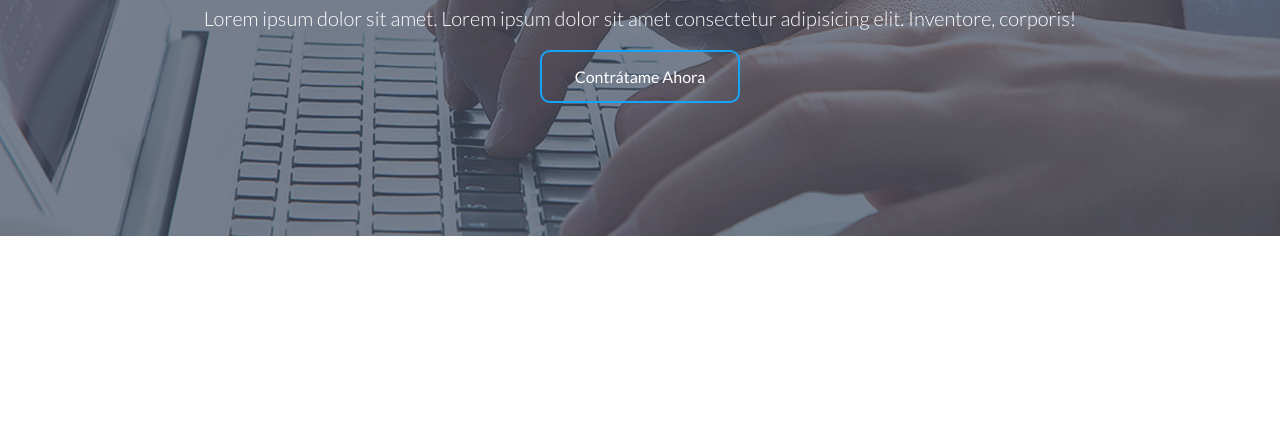
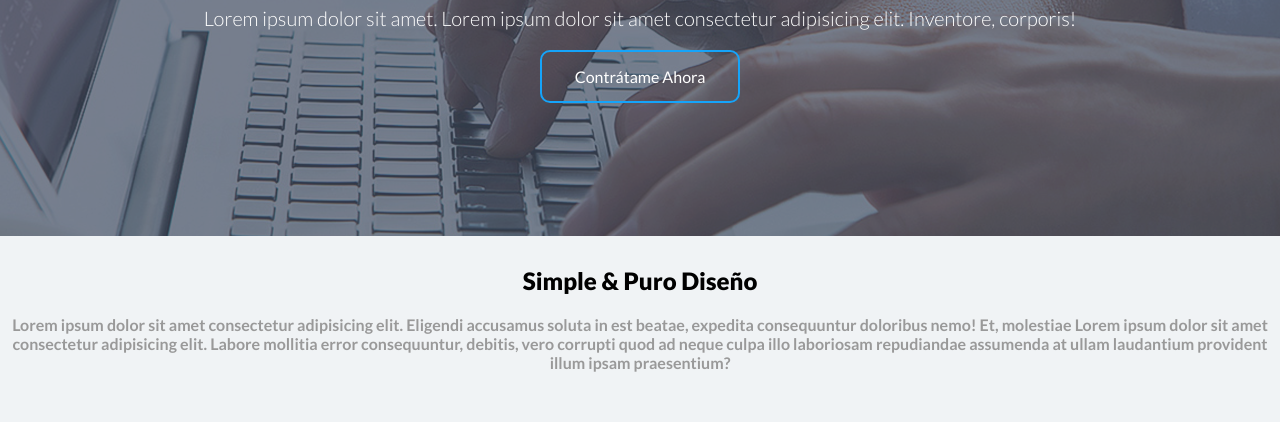
Before and after one commit to francbotardo/portafolio-flexbox-basic, a plain HTML site: page index.html in a window 1280 px wide. Shown: the part 364-800 px from the top of the page. Drawn offline with Linux system fonts and the light colour scheme.

Commit message:
feat: update index and css files

```diff
--- a/css/estilos.css
+++ b/css/estilos.css
@@ -88,3 +88,22 @@ header{
 .container__cta:hover{
     background-color: var(--azul);
 }
+
+.about{
+    background-color: #f0f3f5;
+    padding: 30px 0;
+    text-align: center;
+}
+
+.about__subtitle{
+    font-size: 24px;
+    font-weight: 900;
+    /* color: #999; */
+    margin-bottom: 20px;
+}
+
+.about__paragraph{
+    color: #999;
+    font-weight: 600;
+    margin-bottom: 20px;
+}
--- a/index.html
+++ b/index.html
@@ -30,5 +30,18 @@
         </div>
     </header>
 
+    <main>
+        <section class="about">
+            <div class="about__container">
+                <div class="about__texts">
+                    <h2 class="about__subtitle">Simple & Puro Diseño</h2>
+
+                    <p class="about__paragraph">Lorem ipsum dolor sit amet consectetur adipisicing elit. Eligendi accusamus soluta in est beatae, expedita consequuntur doloribus nemo! Et, molestiae Lorem ipsum dolor sit amet consectetur adipisicing elit. Labore mollitia error consequuntur, debitis, vero corrupti quod ad neque culpa illo laboriosam repudiandae assumenda at ullam laudantium provident illum ipsam praesentium?</p>
+                </div>
+            </div>
+
+        </section>
+    </main>
+
 </body>
 </html>
```
